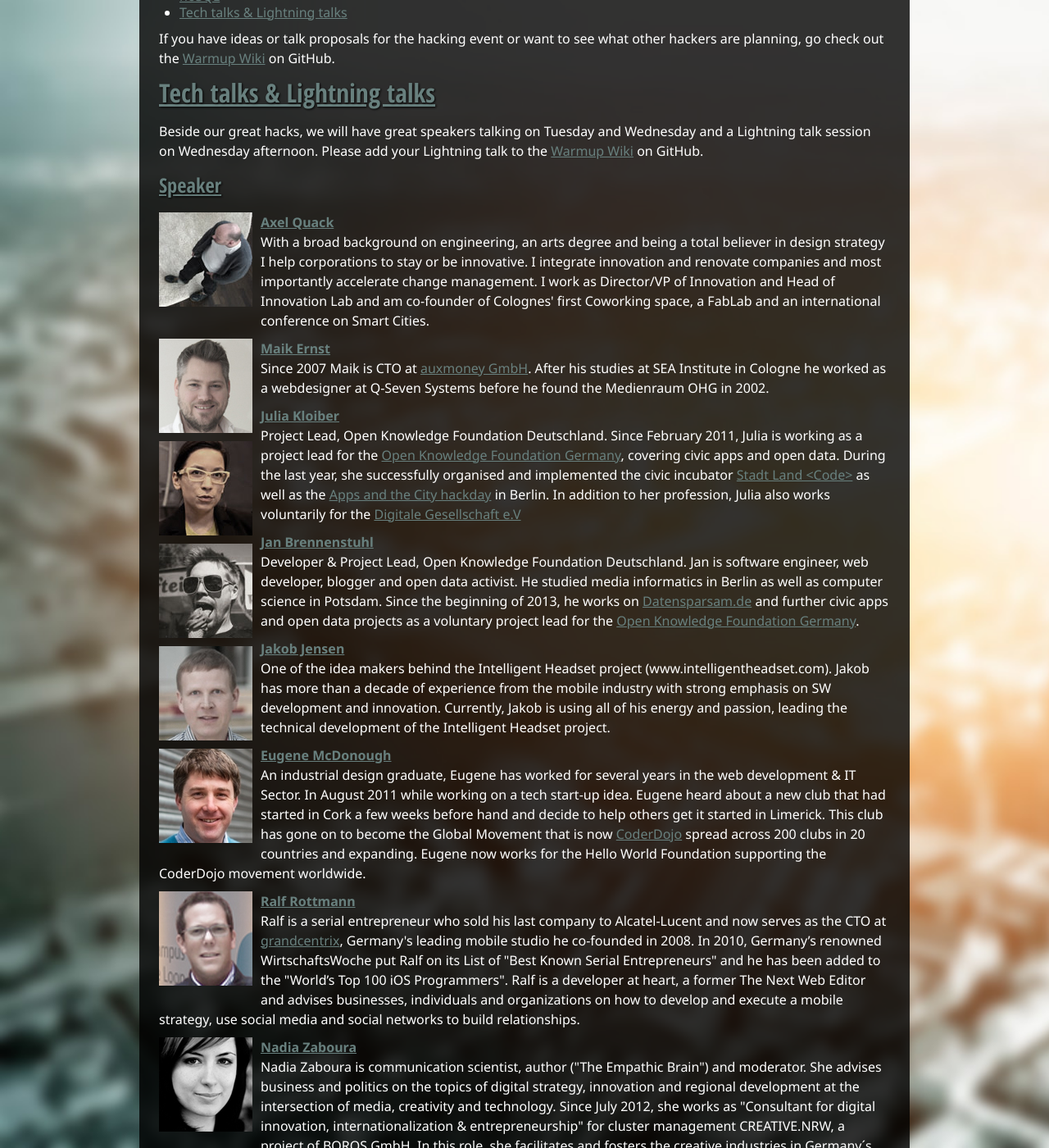
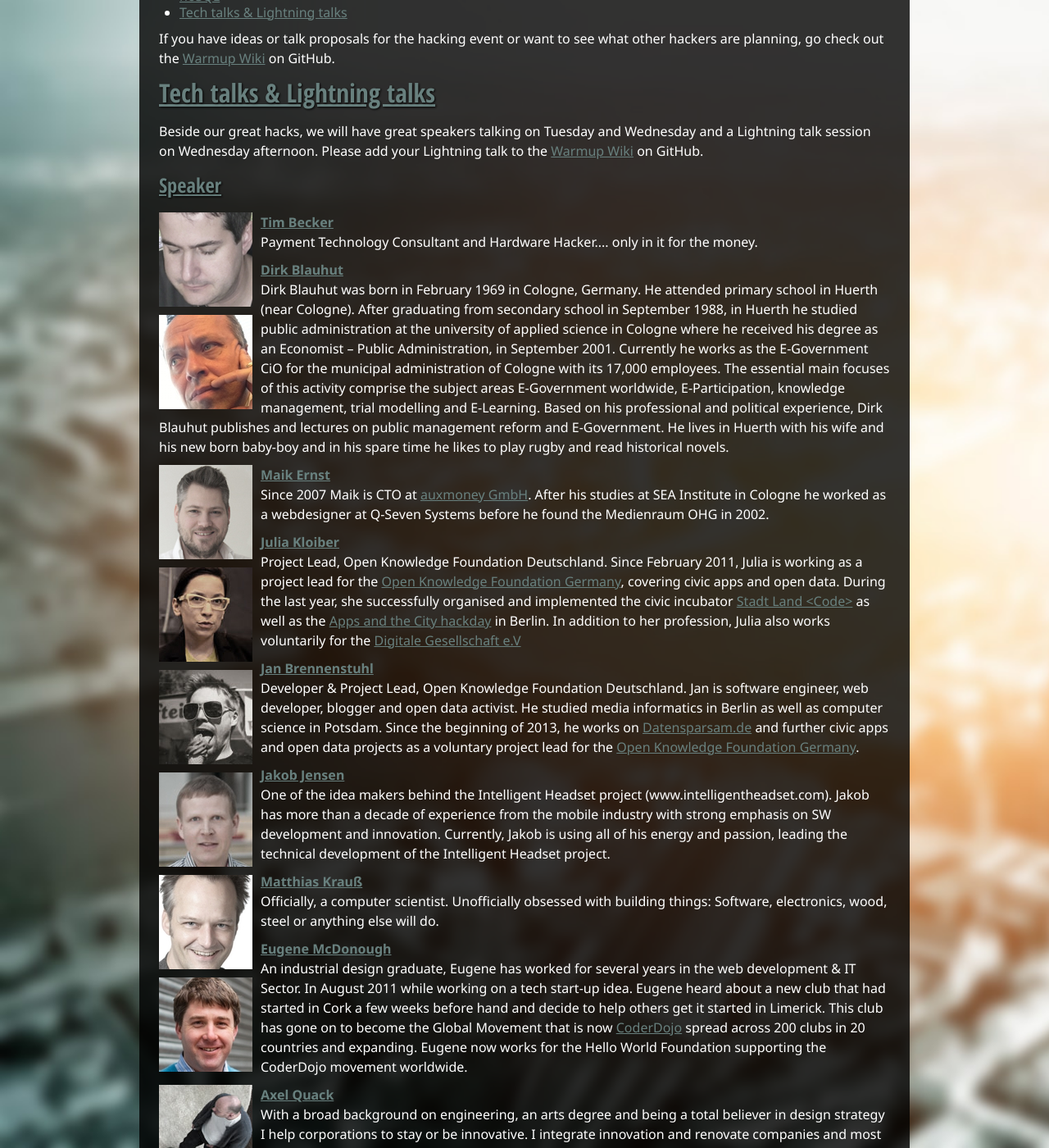
Before and after one commit to InteractiveCologne/interactivecologne.github.com, a Jekyll site: the page built from hack-n-tech.html, in a window 1280 px wide and 1400 px high, scrolled down 1048 px. Shown: the whole window at 82% size. Built offline with Jekyll 4.4.1, drawn with Linux system fonts in a browser that asks for light colours; nearby versions of some CDN libraries; some of the changed text lies outside the part shown.

Commit message:
added more speakers

```diff
--- a/hack-n-tech.html
+++ b/hack-n-tech.html
@@ -48,7 +48,10 @@ layout: default
 				<p>Beside our great hacks, we will have great speakers talking on Tuesday and Wednesday and a Lightning talk session on Wednesday afternoon. Please add your Lightning talk to the <a href="https://github.com/InteractiveCologne/warmup/wiki">Warmup Wiki</a> on GitHub.</p>
 				<h3><a href="#speaker" name="speaker">Speaker</a></h3>
 				<p class="speaker">
-					<img class="speaker" src="assets/images/speaker/axel_quack.jpg" alt="Axel Quack"/><a href="#axel-quack" name="axel-quack"><strong>Axel Quack</strong></a><br/>With a broad background on engineering, an arts degree and being a total believer in design strategy I help corporations to stay or be innovative. I integrate innovation and renovate companies and most importantly accelerate change management. I work as Director/VP of Innovation and Head of Innovation Lab and am co-founder of Colognes' first Coworking space, a FabLab and an international conference on Smart Cities.</a>
+					<img class="speaker" src="assets/images/speaker/tim-becker.jpg" alt="Tim Becker"/><a href="#tim-becker" name="tim-becker"><strong>Tim Becker</strong></a><br/>Payment Technology Consultant and Hardware Hacker.... only in it for the money.
+				</p>
+				<p class="speaker">
+					<img class="speaker" src="assets/images/speaker/dirk-blauhut.jpg" alt="Dirk Blauhut"/><a href="#dirk-blauhut" name="dirk-blauhut"><strong>Dirk Blauhut</strong></a><br/>Dirk Blauhut was born in February 1969 in Cologne, Germany. He attended primary school in Huerth (near Cologne). After graduating from secondary school in September 1988, in Huerth he studied public administration at the university of applied science in Cologne where he received his degree as an Economist – Public Administration, in September 2001. Currently he works as the E-Government CiO for the municipal administration of Cologne with its 17,000 employees. The essential main focuses of this activity comprise the subject areas E-Government worldwide, E-Participation, knowledge management, trial modelling and E-Learning. Based on his professional and political experience, Dirk Blauhut publishes and lectures on public management reform and E-Government. He lives in Huerth with his wife and his new born baby-boy and in his spare time he likes to play rugby and read historical novels.
 				</p>
 				<p class="speaker">
 					<img class="speaker" src="assets/images/speaker/maik-ernst.jpg" alt="Maik Ernst"/><a href="#maik-ernst" name="maik-ernst"><strong>Maik Ernst</strong></a><br/>Since 2007 Maik is CTO at <a href="http://auxmoney.de">auxmoney GmbH</a>. After his studies at SEA Institute in Cologne he worked as a webdesigner at Q-Seven Systems before he found the Medienraum OHG in 2002.
@@ -63,10 +66,19 @@ layout: default
 					<img class="speaker" src="assets/images/speaker/jakob-jensen.jpg" alt="Jakob Jensen"/><a href="#jakob-jensen" name="jakob-jensen"><strong>Jakob Jensen</strong></a><br/>One of the idea makers behind the Intelligent Headset project (www.intelligentheadset.com). Jakob has more than a decade of experience from the mobile industry with strong emphasis on SW development and innovation. Currently, Jakob is using all of his energy and passion, leading the technical development of the Intelligent Headset project.
 				</p>
 				<p class="speaker">
+					<img class="speaker" src="assets/images/speaker/matthias-krauss.jpg" alt="Matthias Krauß"/><a href="#matthias-krauss" name="matthias-krauss"><strong>Matthias Krauß</strong></a><br/>Officially, a computer scientist. Unofficially obsessed with building things: Software, electronics, wood, steel or anything else will do.
+				</p>
+				<p class="speaker">
 					<img class="speaker" src="assets/images/speaker/e-mcdonough.jpg" alt="Eugene McDonough"/><a href="#eugene-mcdonough" name="eugene-mcdonough"><strong>Eugene McDonough</strong></a><br/>An industrial design graduate, Eugene has worked for several years in the web development & IT Sector. In August 2011 while working on a tech start-up idea. Eugene heard about a new club that had started in Cork a few weeks before hand and decide to help others get it started in Limerick. This club has gone on to become the Global Movement that is now <a href="http://coderdojo.com/">CoderDojo</a> spread across 200 clubs in 20 countries and expanding. Eugene now works for the Hello World Foundation supporting the CoderDojo movement worldwide.
 				</p>
 				<p class="speaker">
+					<img class="speaker" src="assets/images/speaker/axel_quack.jpg" alt="Axel Quack"/><a href="#axel-quack" name="axel-quack"><strong>Axel Quack</strong></a><br/>With a broad background on engineering, an arts degree and being a total believer in design strategy I help corporations to stay or be innovative. I integrate innovation and renovate companies and most importantly accelerate change management. I work as Director/VP of Innovation and Head of Innovation Lab and am co-founder of Colognes' first Coworking space, a FabLab and an international conference on Smart Cities.</a>
+				</p>
+				<p class="speaker">
 					<img class="speaker" src="assets/images/speaker/ralf-rottmann.jpg" alt="Ralf Rottmann"/><a href="#ralf-rottmann" name="ralf-rottmann"><strong>Ralf Rottmann</strong></a><br/>Ralf is a serial entrepreneur who sold his last company to Alcatel-Lucent and now serves as the CTO at <a href="http://grandcentrix.net">grandcentrix</a>, Germany's leading mobile studio he co-founded in 2008. In 2010, Germany’s renowned WirtschaftsWoche put Ralf on its List of "Best Known Serial Entrepreneurs" and he has been added to the "World’s Top 100 iOS Programmers". Ralf is a developer at heart, a former The Next Web Editor and advises businesses, individuals and organizations on how to develop and execute a mobile strategy, use social media and social networks to build relationships.
+				</p>
+				<p class="speaker">
+					<img class="speaker" src="assets/images/speaker/jan-steemann.jpg" alt="Jan Steemann"/><a href="#jan-steemann" name="jan-steemann"><strong>Jan Steemann</strong></a><br/>Jan is a senior developer at triAGENS, Germany. There he is mainly working on ArangoDB, an open source document database, and on other databases and NoSQL-related topics. <em>Jan will talk about: <a href="http://2013.nosql-matters.org/cgn/abstracts/#abstract_jan_steemann">Query Languages for Document Stores</a></em>
 				</p>
 				<p class="speaker">
 					<img class="speaker" src="assets/images/speaker/nadia-zaboura.jpg" alt="Nadia Zaboura"/><a href="#nadia-zaboura" name="nadia-zaboura"><strong>Nadia Zaboura</strong></a><br/>Nadia Zaboura is communication scientist, author ("The Empathic Brain") and moderator. She advises business and politics on the topics of digital strategy, innovation and regional development at the intersection of media, creativity and technology. Since July 2012, she works as "Consultant for digital innovation, internationalization & entrepreneurship" for cluster management CREATIVE.NRW, a project of BOROS GmbH. In this role, she facilitates and fosters the creative industries in Germany´s largest state. Previously, Nadia Zaboura consulted the media industry, politics and public administration at MEDIEN.NRW, newly established development agency. Selection of projects: "ADVANCE - International Web & Startup Conference" and study "Future of Advertising". Prior to that, she worked as project manager at innovation agency, MFG, for three years, spearheading an award-winning podcast on future ICT and networking Europe´s most innovative regions as manager of EU project, "CReATE". Apart from her business activities, Nadia Zaboura is deeply embedded within the digital avant-garde, e.g. as chairwoman of the jury at Germany´s "Grimme Online Award 2013", as founder of performance art project ZEE, (Zaboura Eichstaedt Experience), photography project "enscape" and presenter of TV format "Hyperland".
```
Also changed, not shown: speakers.html (+12 -1 lines), assets/images/speaker/dirk-blauhut.jpg (added), assets/images/speaker/jan-steemann.jpg (added), assets/images/speaker/matthias-krauss.jpg (added), assets/images/speaker/sabine-moewes.jpg (added), assets/images/speaker/tim-becker.jpg (added).
